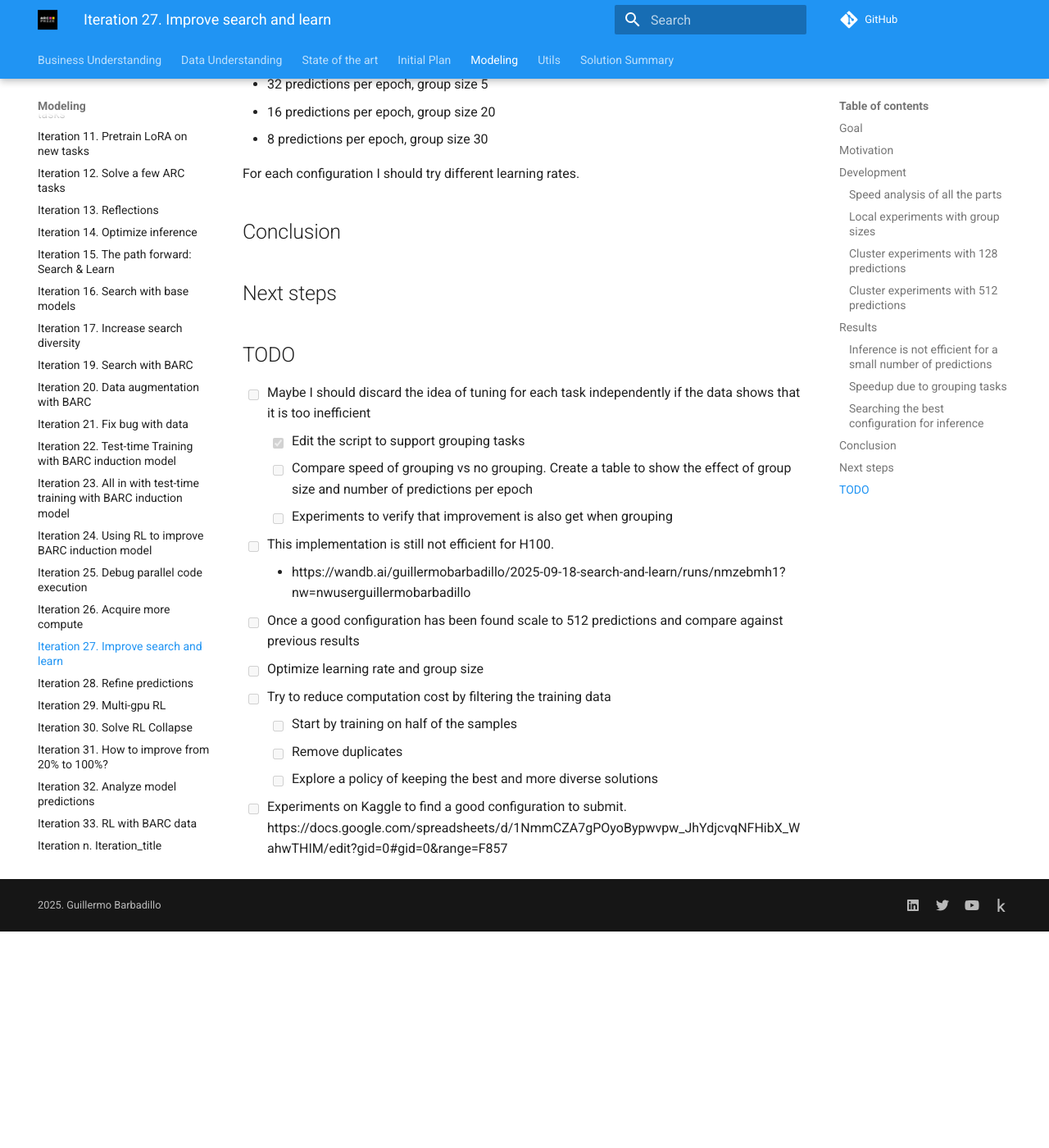
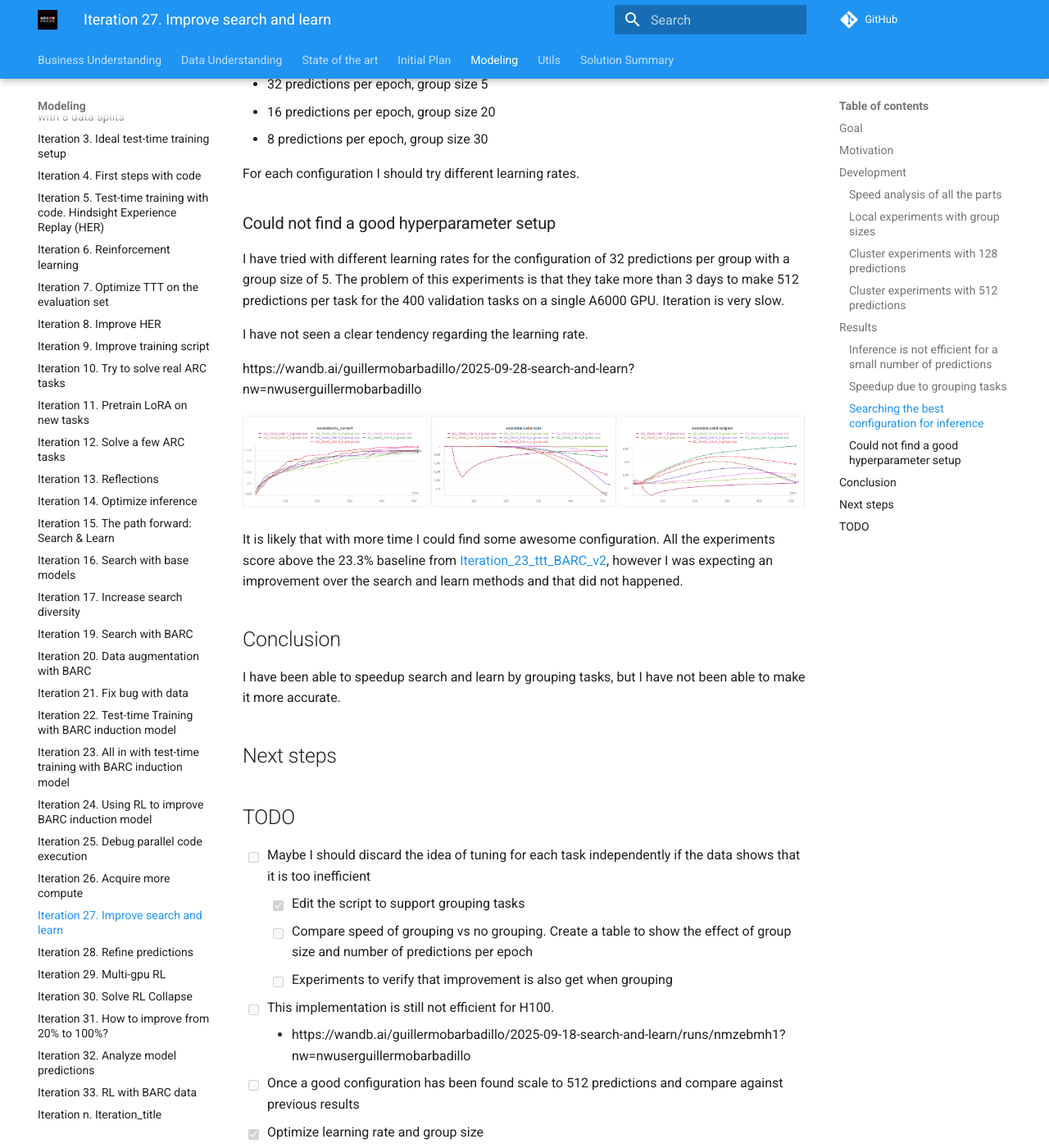
Before and after one commit to ironbar/arc25, an MkDocs documentation site: the page built from docs/modeling/Iteration_27_improve_search_and_learn.md, in a window 1280 px wide and 1400 px high, scrolled down 10937 px. Shown: the whole window at 82% size. Built offline with MkDocs 1.6.1 and Material for MkDocs 9.7.7, drawn with Linux system fonts in a browser that asks for light colours; comment, search, counter and statistics services are not loaded; before the commit the page ends 12073 px from its top, so only the background shows below that.

Commit message:
closing iteration 27

```diff
--- a/docs/modeling/Iteration_27_improve_search_and_learn.md
+++ b/docs/modeling/Iteration_27_improve_search_and_learn.md
@@ -496,7 +496,25 @@ Now I'm going to experiment with a budget of 512 predictions. I'm going to try t
 
 For each configuration I should try different learning rates.
 
+### Could not find a good hyperparameter setup
+
+I have tried with different learning rates for the configuration of 32 predictions per group with a group size of 5.
+The problem of this experiments is that they take more than 3 days to make 512 predictions per task
+for the 400 validation tasks on a single A6000 GPU. Iteration is very slow.
+
+I have not seen a clear tendency regarding the learning rate.
+
+https://wandb.ai/guillermobarbadillo/2025-09-28-search-and-learn?nw=nwuserguillermobarbadillo
+
+![alt text](res/1760717014919_image.png)
+
+It is likely that with more time I could find some awesome configuration. All the experiments
+score above the 23.3% baseline from [Iteration_23_ttt_BARC_v2](Iteration_23_ttt_BARC_v2.md), however I was expecting an improvement over the search and learn methods and that did
+not happened.
+
 ## Conclusion
+
+I have been able to speedup search and learn by grouping tasks, but I have not been able to make it more accurate.
 
 ## Next steps
 
@@ -509,7 +527,7 @@ For each configuration I should try different learning rates.
 - [ ] This implementation is still not efficient for H100.
   - https://wandb.ai/guillermobarbadillo/2025-09-18-search-and-learn/runs/nmzebmh1?nw=nwuserguillermobarbadillo
 - [ ] Once a good configuration has been found scale to 512 predictions and compare against previous results
-- [ ] Optimize learning rate and group size
+- [x] Optimize learning rate and group size
 - [ ] Try to reduce computation cost by filtering the training data
   - [ ] Start by training on half of the samples
   - [ ] Remove duplicates
```
Also changed, not shown: docs/modeling/res/1760717014919_image.png (added).
